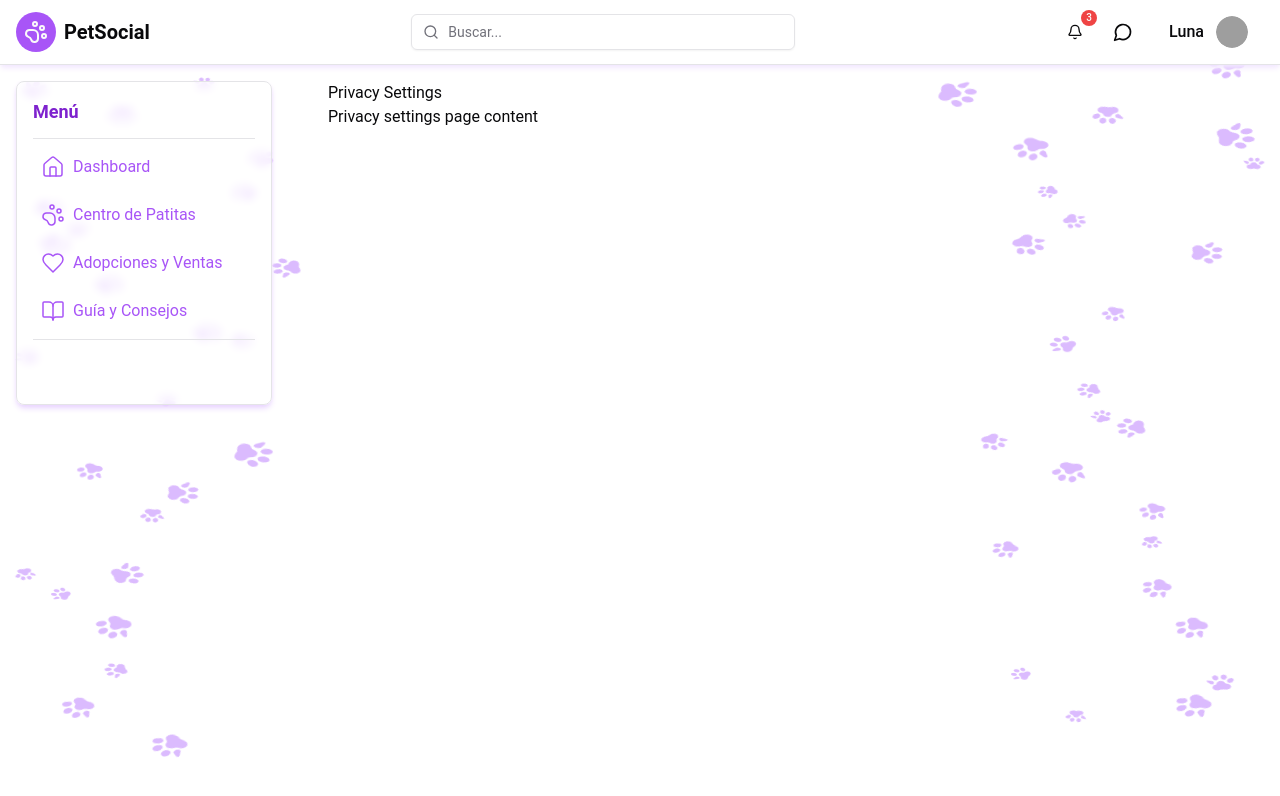
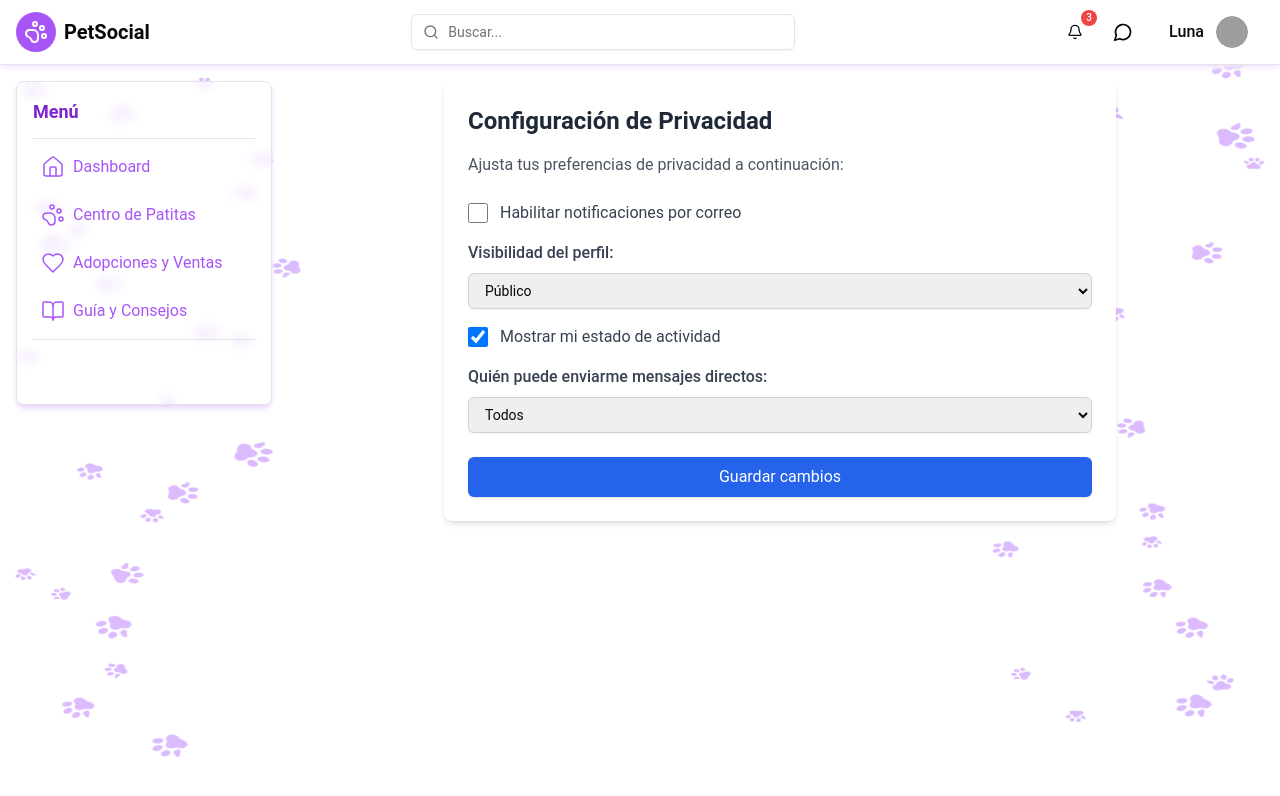
Before and after one commit to JSConfCL/PetSocialNetwork-Front, a Next.js app: page /settings/privacy in a window 1280 px wide. Shown: the top 796 px of the page. Built offline with nearby package versions, Linux system fonts and the light colour scheme; grey boxes are pictures that could not be loaded.

Commit message:
se agrega contenido a la pagina de configuración de privacidad

```diff
--- a/app/settings/privacy/page.tsx
+++ b/app/settings/privacy/page.tsx
@@ -1,8 +1,84 @@
+'use client'
+import { useState } from "react";
+
 export default function PrivacySettingsPage() {
+  const [emailNotifications, setEmailNotifications] = useState(false);
+  const [profileVisibility, setProfileVisibility] = useState("public");
+  const [activityStatus, setActivityStatus] = useState(true);
+  const [directMessages, setDirectMessages] = useState("everyone");
+
+  const handleSave = () => {
+    alert("Configuraciones guardadas exitosamente.");
+  };
+
   return (
-    <>
-      <h1>Privacy Settings</h1>
-      <p>Privacy settings page content</p>
-    </>
+    <div className="p-6 max-w-2xl mx-auto bg-white shadow-md rounded-lg">
+      <h1 className="text-2xl font-bold text-gray-800 mb-4">Configuración de Privacidad</h1>
+      <p className="text-gray-600 mb-6">Ajusta tus preferencias de privacidad a continuación:</p>
+
+
+      <div className="mb-4">
+        <label className="flex items-center space-x-3">
+          <input
+            type="checkbox"
+            checked={emailNotifications}
+            onChange={(e) => setEmailNotifications(e.target.checked)}
+            className="h-5 w-5 text-blue-600 focus:ring-blue-500 border-gray-300 rounded"
+          />
+          <span className="text-gray-700">Habilitar notificaciones por correo</span>
+        </label>
+      </div>
+
+      <div className="mb-4">
+        <label className="block text-gray-700 font-medium mb-2">
+          Visibilidad del perfil:
+        </label>
+        <select
+          value={profileVisibility}
+          onChange={(e) => setProfileVisibility(e.target.value)}
+          className="block w-full px-3 py-2 border border-gray-300 rounded-md shadow-sm focus:outline-none focus:ring-blue-500 focus:border-blue-500 sm:text-sm"
+        >
+          <option value="public">Público</option>
+          <option value="private">Privado</option>
+          <option value="friends">Solo amigos</option>
+        </select>
+      </div>
+      <div className="mb-4">
+        <label className="flex items-center space-x-3">
+          <input
+            type="checkbox"
+            checked={activityStatus}
+            onChange={(e) => setActivityStatus(e.target.checked)}
+            className="h-5 w-5 text-blue-600 focus:ring-blue-500 border-gray-300 rounded"
+          />
+          <span className="text-gray-700">Mostrar mi estado de actividad</span>
+        </label>
+      </div>
+
+
+      <div className="mb-4">
+        <label className="block text-gray-700 font-medium mb-2">
+          Quién puede enviarme mensajes directos:
+        </label>
+        <select
+          value={directMessages}
+          onChange={(e) => setDirectMessages(e.target.value)}
+          className="block w-full px-3 py-2 border border-gray-300 rounded-md shadow-sm focus:outline-none focus:ring-blue-500 focus:border-blue-500 sm:text-sm"
+        >
+          <option value="everyone">Todos</option>
+          <option value="friends">Solo amigos</option>
+          <option value="noone">Nadie</option>
+        </select>
+      </div>
+
+      <div className="mt-6">
+        <button
+          onClick={handleSave}
+          className="w-full bg-blue-600 text-white py-2 px-4 rounded-md shadow hover:bg-blue-700 focus:outline-none focus:ring-2 focus:ring-blue-500 focus:ring-offset-2"
+        >
+          Guardar cambios
+        </button>
+      </div>
+    </div>
   );
 }
```
Also changed, not shown: 1 other file (tests, documents, lock files or other folders).
